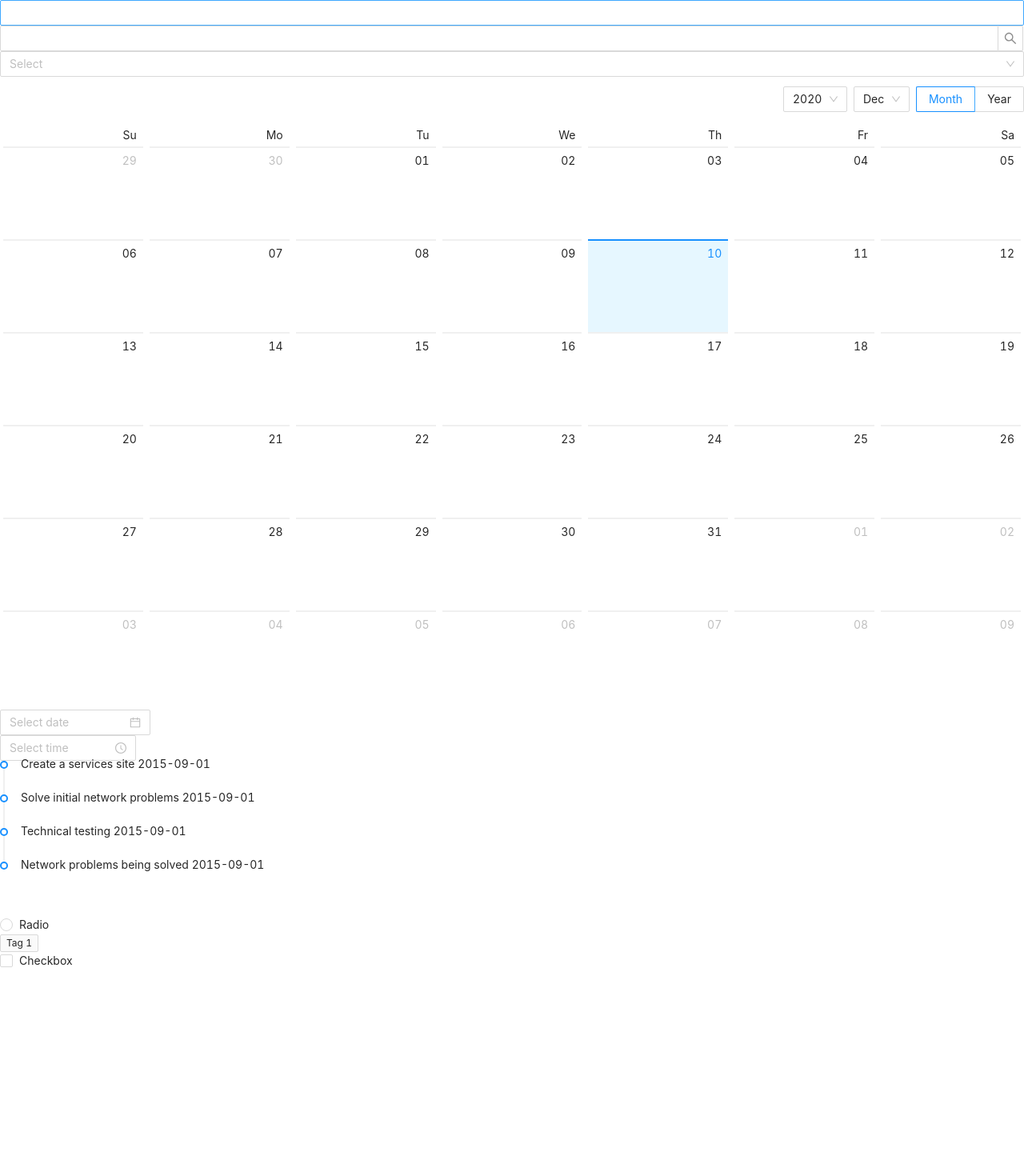
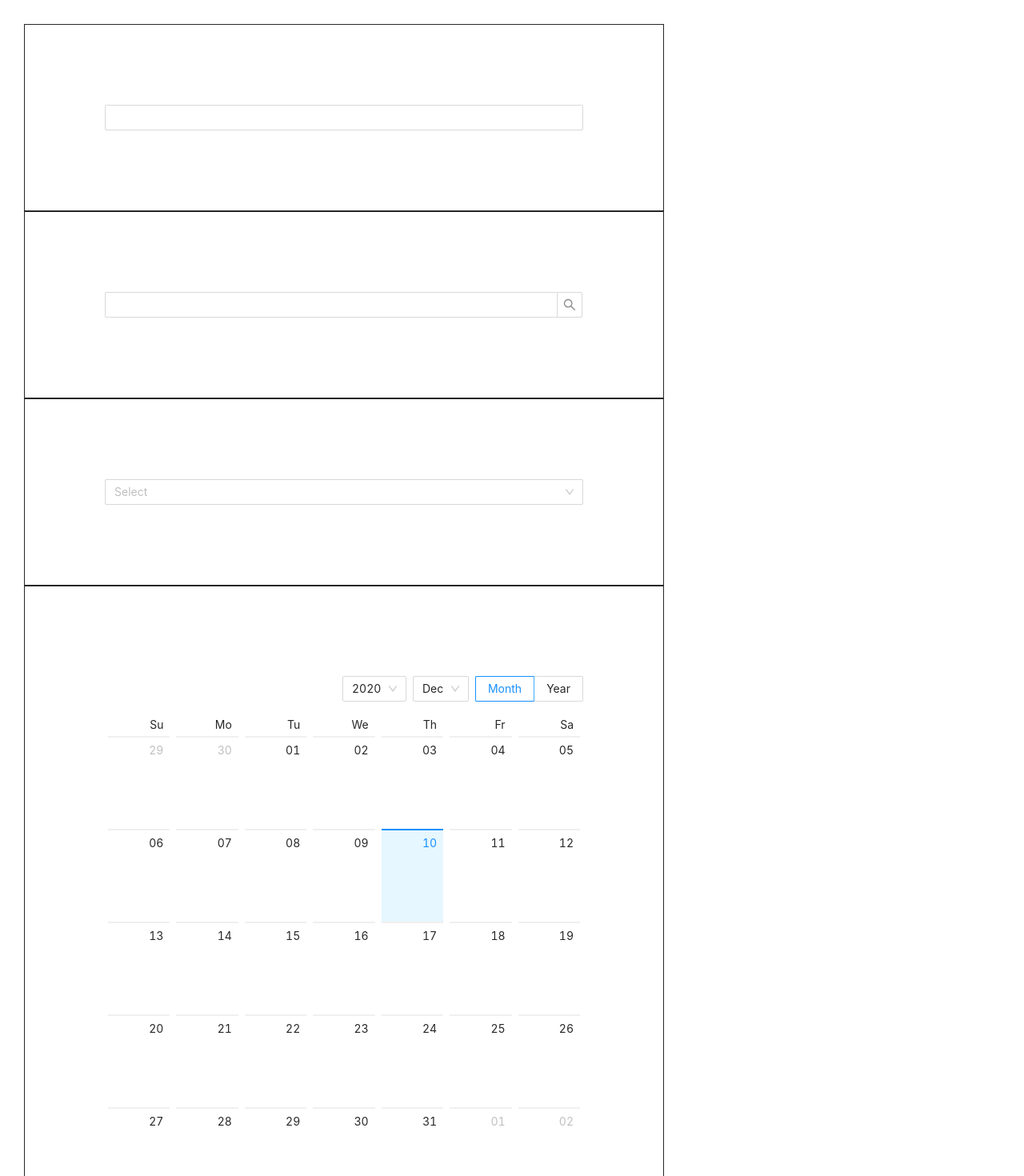
Before and after one commit to richard-li-next/CustomizeTheme, a React app: page / in a window 1280 px wide. Shown: the top 1470 px of the page at 80% size. Before the commit the page ends 1212 px from the top, so only its background shows below. Built offline with nearby package versions, Linux system fonts and the light colour scheme.

Commit message:
remove css modules

```diff
--- a/src/app.tsx
+++ b/src/app.tsx
@@ -10,20 +10,20 @@ import {
   TimePicker,
 } from 'antd';
 import React, { useState } from 'react';
-import styles from './styles.less';
+import './styles.less';
 
 export default function App() {
   const [select, setSelect] = useState('');
 
   return (
-    <div className={styles.container}>
-      <section className={styles.box}>
+    <div className={'container'}>
+      <section className={'box'}>
         <Input />
       </section>
-      <section className={styles.box}>
+      <section className={'box'}>
         <Input.Search />
       </section>
-      <section className={styles.box}>
+      <section className={'box'}>
         <Select placeholder="Select" style={{ width: '100%' }}>
           <Select.Option value="jack">Jack</Select.Option>
           <Select.Option value="lucy">Lucy</Select.Option>
@@ -32,16 +32,16 @@ export default function App() {
           </Select.Option>
         </Select>
       </section>
-      <section className={styles.box}>
+      <section className={'box'}>
         <Calendar />
       </section>
-      <section className={styles.box}>
+      <section className={'box'}>
         <DatePicker />
       </section>
-      <section className={styles.box}>
+      <section className={'box'}>
         <TimePicker />
       </section>
-      <section className={styles.box}>
+      <section className={'box'}>
         <Timeline>
           <Timeline.Item>Create a services site 2015-09-01</Timeline.Item>
           <Timeline.Item>Solve initial network problems 2015-09-01</Timeline.Item>
@@ -49,13 +49,13 @@ export default function App() {
           <Timeline.Item>Network problems being solved 2015-09-01</Timeline.Item>
         </Timeline>
       </section>
-      <section className={styles.box}>
+      <section className={'box'}>
         <Radio>Radio</Radio>
       </section>
-      <section className={styles.box}>
+      <section className={'box'}>
         <Tag>Tag 1</Tag>
       </section>
-      <section className={styles.box}>
+      <section className={'box'}>
         <Checkbox>Checkbox</Checkbox>
       </section>
     </div>
```
Also changed, not shown: typed-css-modules.d.ts (deleted, +0 -8 lines).
